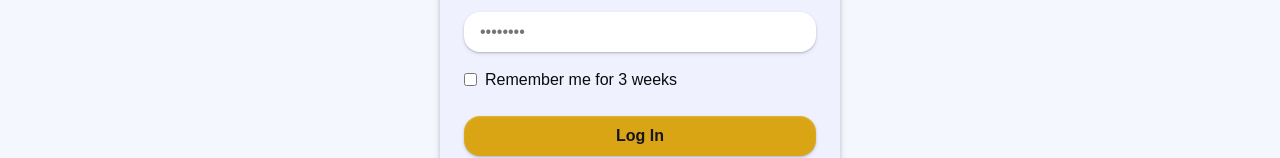
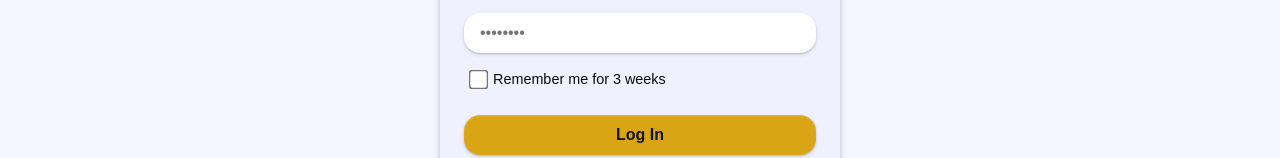
Before and after one commit to saoudabdulrahman/DishDetail, a React (Vite) app: page /login in a window 1280 px wide. Shown: the part 380-538 px from the top of the page. Built offline with nearby package versions, Linux system fonts and the light colour scheme; a web font is replaced by a local one.

Commit message:
Refactor rememberRow styles and update checkbox appearance

```diff
--- a/src/pages/LoginPage.css
+++ b/src/pages/LoginPage.css
@@ -68,8 +68,14 @@
 .loginForm .rememberRow {
 	flex-direction: row;
 	align-items: center;
-	gap: 0.5rem;
-	font-weight: 500;
+	padding: 0 0.5rem;
+	font-weight: 400;
+	font-size: 0.9rem;
+}
+
+.rememberRow input[type='checkbox'] {
+	accent-color: var(--primary);
+	scale: 1.5;
 }
 
 .loginBtn {
```
